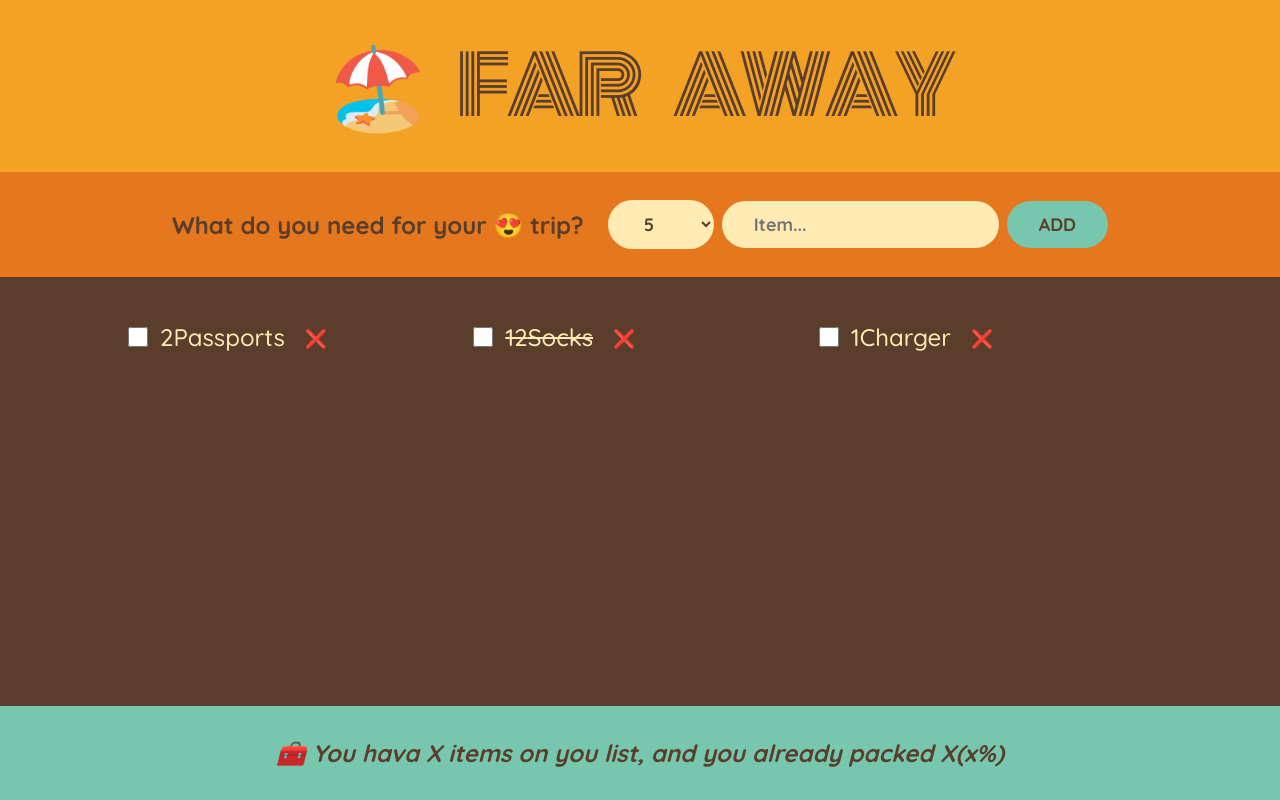
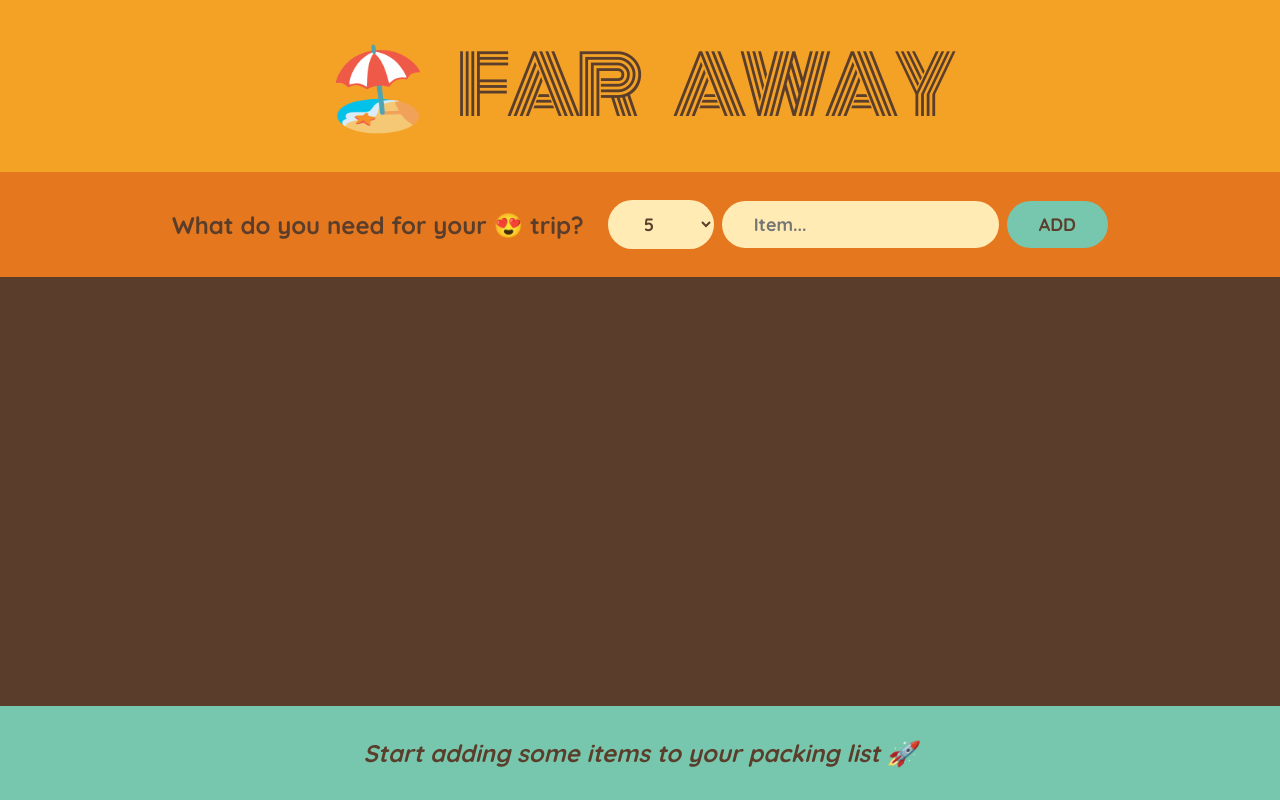
Before and after one commit to CatzillaOrz/react-pM689, a React (Create React App) app: page / in a window 1280 px wide. Built offline with nearby package versions, Linux system fonts and the light colour scheme; the HTML template or start-up script is replaced by a standard one.

Commit message:
feat: caculate statistics

```diff
--- a/src/App.js
+++ b/src/App.js
@@ -1,13 +1,7 @@
 import { useState } from 'react';
 
-const initialItems = [
-    { id: 1, description: 'Passports', quantity: 2, packed: false },
-    { id: 2, description: 'Socks', quantity: 12, packed: true },
-    { id: 3, description: 'Charger', quantity: 1, packed: false },
-];
-
 export default function App() {
-    const [items, setItems] = useState(initialItems);
+    const [items, setItems] = useState([]);
 
     function handleAddItems(item) {
         setItems((items) => [...items, item]);
@@ -30,7 +24,7 @@
                 onDeleteItem={handleDeleteItem}
                 onToggleItems={handleToggleItem}
             />
-            <Stats />
+            <Stats items={items} />
         </div>
     );
 }
@@ -106,7 +100,7 @@
         <li>
             <input
                 type="checkbox"
-                onChange={() => onToggleItems(item.packed)}
+                onChange={() => onToggleItems(item.id)}
             />
             <span style={item.packed ? { textDecoration: 'line-through' } : {}}>
                 {item.quantity}
@@ -117,10 +111,20 @@
     );
 }
 
-function Stats() {
+function Stats({ items }) {
+    if (!items.length)
+        return (
+            <p className="stats">
+                <em>Start adding some items to your packing list 🚀</em>
+            </p>
+        );
+
+    const numItems = items.length;
+    const numPacked = items.filter((item) => item.packed).length;
+    const percentage = Math.round((numPacked / numItems) * 100);
     return (
         <footer className="stats">
-            <em> 🧰 You hava X items on you list, and you already packed X(x%) </em>
+            <em>{percentage === 100 ? 'You got everything! Ready to go ✈️' : ` 💼 You have ${numItems} items on your list, and you already packed ${numPacked} (${percentage}%)`}</em>
         </footer>
     );
 }
```
